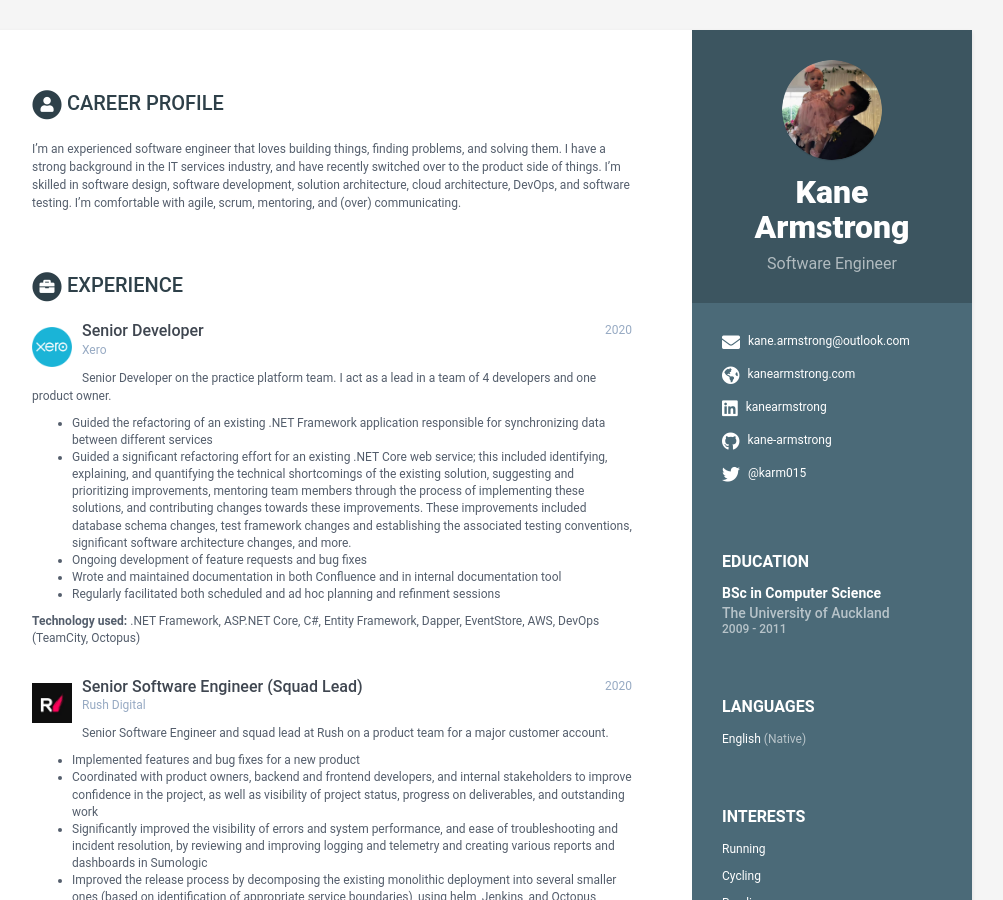
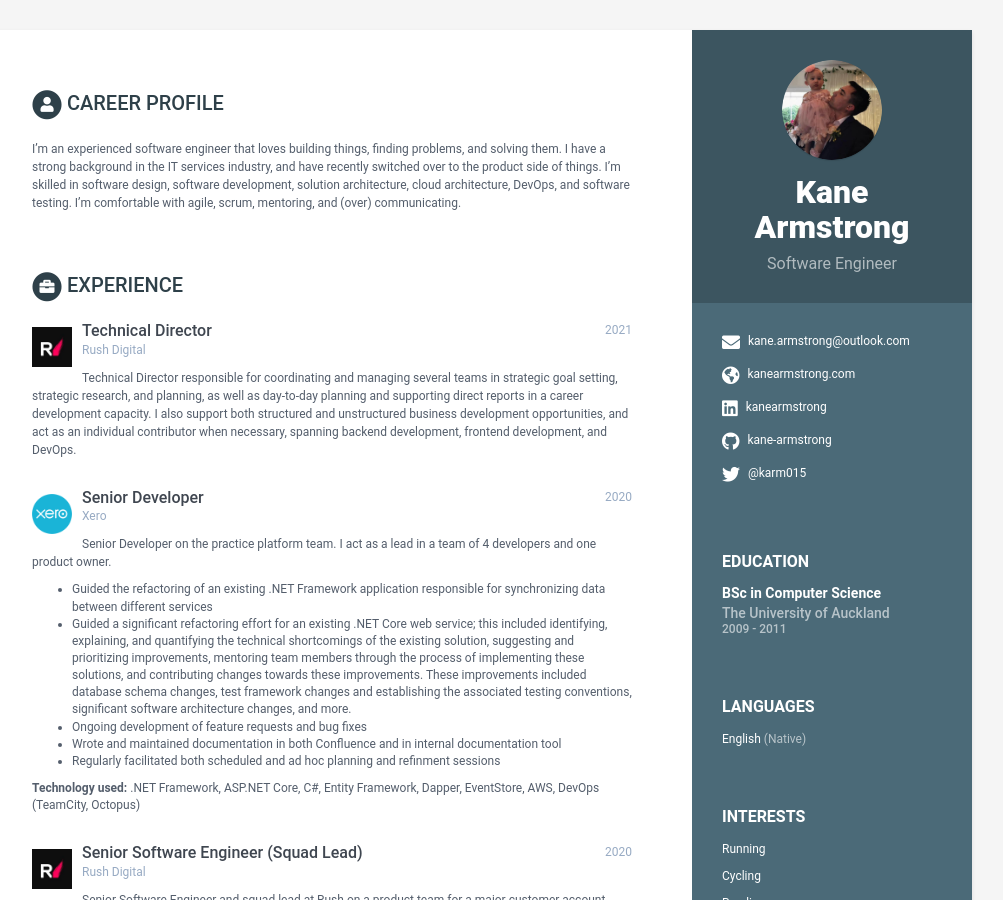
Before and after one commit to kane-armstrong/bananas, a Jekyll site: the page built from index.html, in a window 1280 px wide and 900 px high. Shown: the whole window, without its empty margins (168-1171 px from the left). Built offline with Jekyll 4.4.1, drawn with Linux system fonts in a browser that asks for light colours.

Commit message:
Add latest Rush role

```diff
--- a/_data/data.yml
+++ b/_data/data.yml
@@ -46,6 +46,16 @@ education:
       time: 2009 - 2011
       details: |
 experiences:
+    - role: Technical Director
+      time: 2021
+      company: Rush Digital
+      logo: rush-logo.png
+      details: |
+        Technical Director responsible for coordinating and managing several teams in strategic goal setting,
+        strategic research, and planning, as well as day-to-day planning and supporting direct reports in a
+        career development capacity. I also support both structured and unstructured business development
+        opportunities, and act as an individual contributor when necessary, spanning backend development,
+        frontend development, and DevOps.
     - role: Senior Developer
       time: 2020
       company: Xero
```
